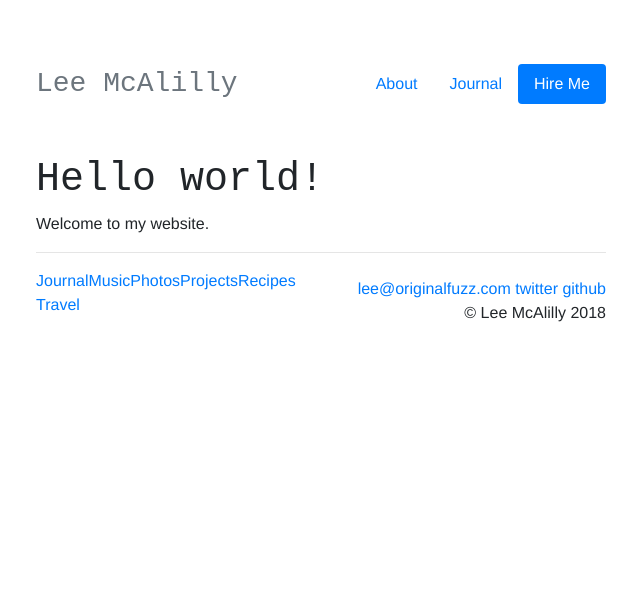
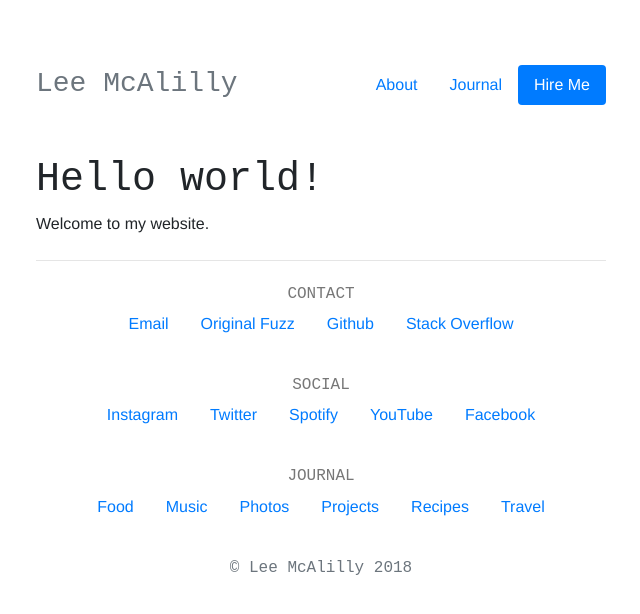
Before and after one commit to leemcalilly/lee_2020, a Jekyll site: the page built from index.md, in a window 1280 px wide. Shown: the top 614 px of the page, without its empty margins (319-959 px from the left). Built offline with Jekyll 4.4.1, drawn with Linux system fonts in a browser that asks for light colours; nearby versions of some CDN libraries.

Commit message:
Add a real footer with working links

```diff
--- a/_includes/footer.html
+++ b/_includes/footer.html
@@ -1,40 +1,96 @@
-<hr>
 <footer>
-  <div class="row">
-    <div class="col">
+    <h6 class="text-center text-uppercase">
+      Contact
+    </h6>
 
-      <ul class="nav float-left">
+    <ul class="nav justify-content-center">
       <li class="nav-item">
-          <a href="#">Journal</a>
+        <a href="mailto:leemcalilly@gmail.com" class="nav-link">
+          Email
+        </a>
+      </li>
+
+      <li class="nav-item">
+        <a href="https://www.originalfuzz.com" class="nav-link">
+          Original Fuzz
+        </a>
+      </li>
+
+      <li class="nav-item">
+        <a href="https://github.com/leemcalilly" class="nav-link">
+          Github
+        </a>
+      </li>
+
+      <li class="nav-item">
+        <a href="https://stackoverflow.com/users/168286/lee-mcalilly" class="nav-link">
+          Stack Overflow
+        </a>
+      </li>
+    </ul>
+
+    <h6 class="text-center text-uppercase">
+      Social
+    </h6>
+    <ul class="nav justify-content-center">
+      <li class="nav-item">
+        <a href="https://www.instagram.com/originalfuzz/" class="nav-link">
+          Instagram
+        </a>
+      </li>
+
+      <li class="nav-item">
+        <a href="https://twitter.com/original_fuzz" class="nav-link">
+          Twitter
+        </a>
+      </li>
+
+      <li class="nav-item">
+        <a href="https://open.spotify.com/user/djoriginalfuzz?si=2hZZSFliRuemICnXMDKiRA" class="nav-link">
+          Spotify
+        </a>
+      </li>
+
+      <li class="nav-item">
+        <a href="https://www.youtube.com/c/OriginalFuzz" class="nav-link">
+          YouTube
+        </a>
+      </li>
+
+      <li class="nav-item">
+        <a href="https://www.facebook.com/originalfuzz" class="nav-link">
+          Facebook
+        </a>
+      </li>
+    </ul>
+
+    <h6 class="text-center text-uppercase">
+      Journal
+    </h6>
+    <ul class="nav justify-content-center">
+      <li class="nav-item">
+        <a href="#" class="nav-link">Food</a>
       </li>
       <li class="nav-item">
-          <a href="#">Music</a>
+        <a href="#" class="nav-link">Music</a>
       </li>
       <li class="nav-item">
-          <a href="#">Photos</a>
+        <a href="#" class="nav-link">Photos</a>
       </li>
       <li class="nav-item">
-          <a href="#">Projects</a>
+        <a href="#" class="nav-link">Projects</a>
       </li>
       <li class="nav-item">
-          <a href="#">Recipes</a>
+        <a href="#" class="nav-link">Recipes</a>
       </li>
       <li class="nav-item">
-          <a href="#">Travel</a>
+        <a href="#" class="nav-link">Travel</a>
       </li>
     </ul>
-    </div><!-- /.col -->
 
-    <div class="col">
-      <p class="credits float-right">
-        <a href="#">{{ site.email }}</a>
-        <a href="#">twitter</a>
-        <a href="#">github</a>
-      </p>
-
-      <p class="copyright float-right">
+    <div class="row justify-content-center">
+      <h6 class="text-muted">
         &copy; {{ site.title }} {{ 'now' | date: "%Y" }}
-      </p>
-    </div><!-- /.col -->
-  </div><!-- /.row -->
+      </h6>
+    </div>
 </footer>
--- a/assets/styles/custom.scss
+++ b/assets/styles/custom.scss
@@ -46,7 +46,7 @@ textarea {
 /* Header: make the site title same height as the navigation */
 .header {
   .nav {
-    margin-top: 0.25rem;
+    margin-top: 0.3rem;
   }
 
   h3 {
@@ -64,15 +64,19 @@ input[type="submit"] {
 }
 
 /* Template footer */
-.footer {
+footer {
+  color: #777;
+  margin-top: 1.5rem;
   padding-top: 1.5rem;
-  color: #777;
   border-top: .05rem solid #e5e5e5;
-}
 
-.credits {
-  padding-top: 0.5rem;
-  margin-bottom: 0;
+  h6 {
+    margin-bottom: 0;
+  }
+
+  .nav {
+    margin-bottom: 2rem;
+  }
 }
 
 // Home
```
Lines whose indentation alone changed are shown as unchanged.
